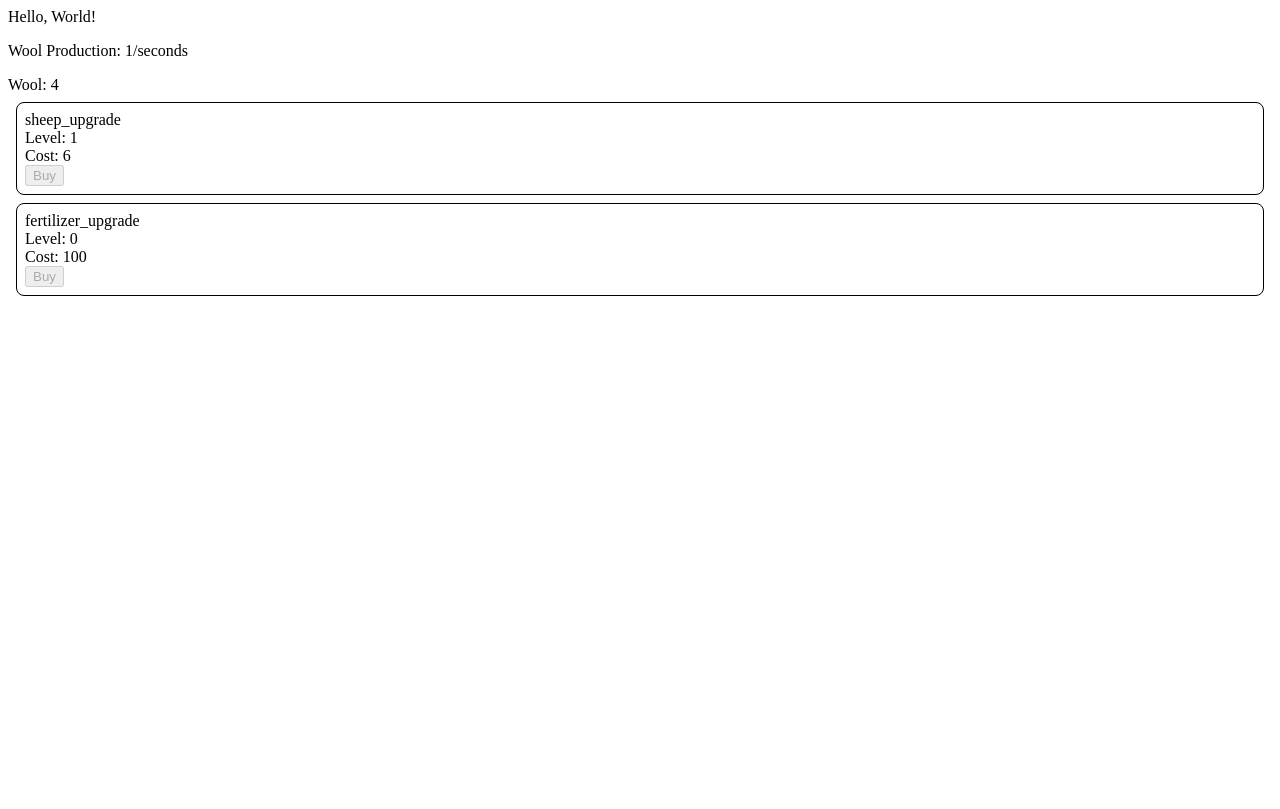
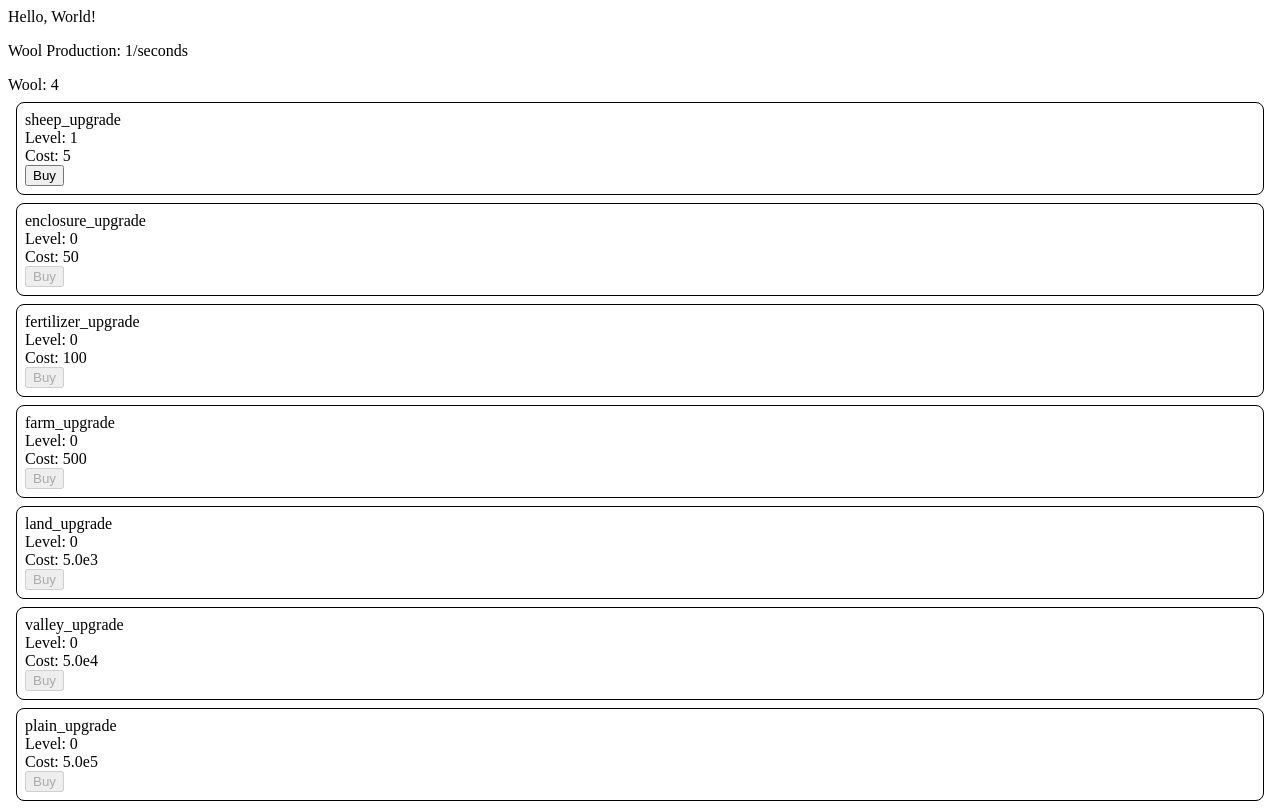
Before and after one commit to alba-636/sheep-idle, a Vue app: page / in a window 1280 px wide. Built offline with nearby package versions, Linux system fonts and the light colour scheme.

Commit message:
feat: add more addition upgrades + sort upgrades by initial cost

```diff
--- a/src/components/Main.vue
+++ b/src/components/Main.vue
@@ -6,10 +6,26 @@ import WoolHandler from '@/features/WoolHandler.ts'
 import UpgradeHandler from '@/features/UpgradeHandler.ts'
 import SheepUpgrade from '@/features/upgrades/additions/SheepUpgrade.ts'
 import FertilizerUpgrade from '@/features/upgrades/multiplications/FertilizerUpgrade.ts'
+import EnclosureUpgrade from '@/features/upgrades/additions/EnclosureUpgrade'
+import FarmUpgrade from '@/features/upgrades/additions/FarmUpgrade'
+import LandUpgrade from '@/features/upgrades/additions/LandUpgrade'
+import ValleyUpgrade from '@/features/upgrades/additions/ValleyUpgrade'
+import PlainUpgrade from '@/features/upgrades/additions/PlainUpgrade'
 
 const store = useWoolCounterStore()
 
-UpgradeHandler.instance.addUpgrade(new SheepUpgrade(1n), new FertilizerUpgrade(0n))
+UpgradeHandler.instance.setUpgrades([
+  // Addition Upgrades
+  new SheepUpgrade(1n),
+  new EnclosureUpgrade(),
+  new FarmUpgrade(),
+  new LandUpgrade(),
+  new ValleyUpgrade(),
+  new PlainUpgrade(),
+
+  // Multiplication Upgrades
+  new FertilizerUpgrade(),
+])
 
 WoolHandler.instance.start()
 </script>
--- a/src/features/UpgradeHandler.ts
+++ b/src/features/UpgradeHandler.ts
@@ -18,14 +18,13 @@ class UpgradeHandler {
 
   private upgrades: Upgrade[] = []
 
-  addUpgrade(...upgrades: Upgrade[]) {
+  setUpgrades(upgrades: Upgrade[]) {
     const store = useUpgradeStore()
 
-    for (const upgrade of upgrades) {
-      if (this.upgrades.some(({ id }) => upgrade.id === id)) return // Can onlw have 1 instance of each upgrade.
-      this.upgrades.push(upgrade)
-      store.addUpgrade(upgrade)
-    }
+    upgrades.sort((a, b) => (a.initialCost < b.initialCost ? -1 : 1))
+
+    this.upgrades = upgrades
+    store.setUpgrades(upgrades)
 
     this.computeModificators()
   }
--- /dev/null
+++ b/src/features/upgrades/additions/EnclosureUpgrade.ts
@@ -0,0 +1,9 @@
+import Upgrade, { UpgradeType } from '../Upgrade'
+
+class EnclosureUpgrade extends Upgrade {
+  constructor(level?: bigint) {
+    super('enclosure_upgrade', UpgradeType.Addition, BigInt(10), 50, 1.2, level)
+  }
+}
+
+export default EnclosureUpgrade
--- /dev/null
+++ b/src/features/upgrades/additions/FarmUpgrade.ts
@@ -0,0 +1,9 @@
+import Upgrade, { UpgradeType } from '../Upgrade'
+
+class FarmUpgrade extends Upgrade {
+  constructor(level?: bigint) {
+    super('farm_upgrade', UpgradeType.Addition, BigInt(100), 500, 1.3, level)
+  }
+}
+
+export default FarmUpgrade
--- /dev/null
+++ b/src/features/upgrades/additions/LandUpgrade.ts
@@ -0,0 +1,9 @@
+import Upgrade, { UpgradeType } from '../Upgrade'
+
+class LandUpgrade extends Upgrade {
+  constructor(level?: bigint) {
+    super('land_upgrade', UpgradeType.Addition, BigInt(1000), 5000, 1.4, level)
+  }
+}
+
+export default LandUpgrade
--- /dev/null
+++ b/src/features/upgrades/additions/PlainUpgrade.ts
@@ -0,0 +1,9 @@
+import Upgrade, { UpgradeType } from '../Upgrade'
+
+class PlainUpgrade extends Upgrade {
+  constructor(level?: bigint) {
+    super('plain_upgrade', UpgradeType.Addition, BigInt(100000), 500000, 1.6, level)
+  }
+}
+
+export default PlainUpgrade
--- a/src/features/upgrades/additions/SheepUpgrade.ts
+++ b/src/features/upgrades/additions/SheepUpgrade.ts
@@ -2,7 +2,7 @@ import Upgrade, { UpgradeType } from '../Upgrade'
 
 class SheepUpgrade extends Upgrade {
   constructor(level?: bigint) {
-    super('sheep_upgrade', UpgradeType.Addition, BigInt(1), 5, 1.25, level)
+    super('sheep_upgrade', UpgradeType.Addition, BigInt(1), 5, 1.1, level)
   }
 }
 
--- /dev/null
+++ b/src/features/upgrades/additions/ValleyUpgrade.ts
@@ -0,0 +1,9 @@
+import Upgrade, { UpgradeType } from '../Upgrade'
+
+class ValleyUpgrade extends Upgrade {
+  constructor(level?: bigint) {
+    super('valley_upgrade', UpgradeType.Addition, BigInt(10000), 50000, 1.5, level)
+  }
+}
+
+export default ValleyUpgrade
--- a/src/stores/upgrades.ts
+++ b/src/stores/upgrades.ts
@@ -11,17 +11,16 @@ type UpgradeType = {
 export const useUpgradeStore = defineStore('upgrades', () => {
   const upgrades = ref<UpgradeType[]>([])
 
-  function addUpgrade(upgrade: Upgrade) {
-    upgrades.value.push({
+  function setUpgrades(value: Upgrade[]) {
+    upgrades.value = value.map((upgrade) => ({
       id: upgrade.id,
       level: upgrade.level,
       cost: upgrade.getCost(),
-    })
+    }))
   }
 
   function updateUpgrade(upgrade: Upgrade) {
     const currentUpgrade = upgrades.value.find(({ id }) => upgrade.id === id)
-
     if (!currentUpgrade) return
 
     const newCost = upgrade.getCost()
@@ -32,7 +31,7 @@ export const useUpgradeStore = defineStore('upgrades', () => {
   return {
     upgrades,
 
-    addUpgrade,
+    setUpgrades,
     updateUpgrade,
   }
 })
```
Also changed, not shown: 2 other files (tests, documents, lock files or other folders).
